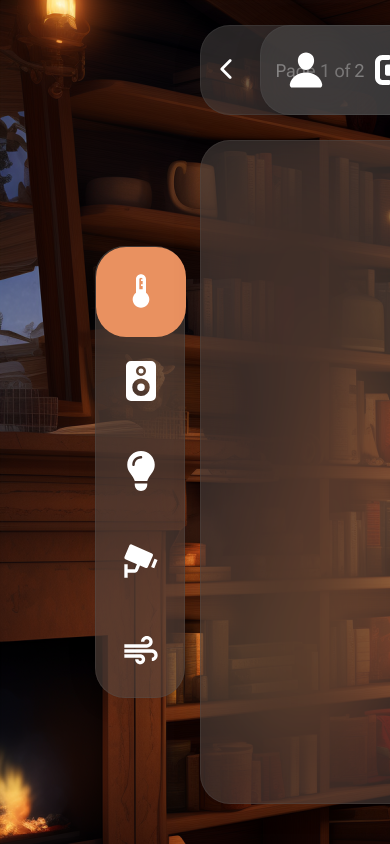
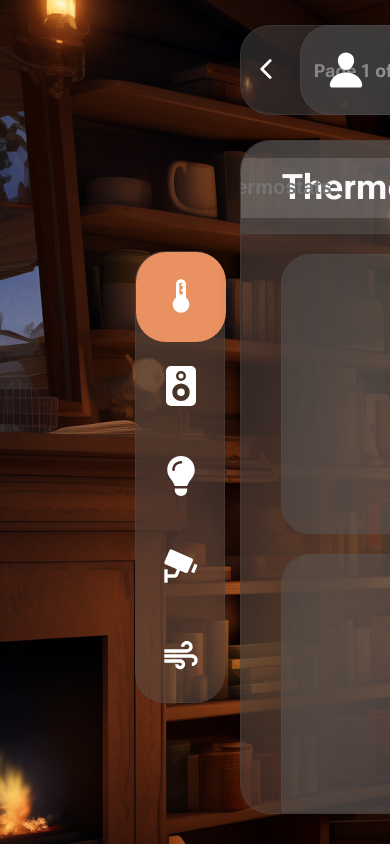
Before and after one commit to elab-development/internet-tehnologije-projekat-smarthome_2020_0069, a React (Create React App) app in the folder smart_home_frontend/: page / in a window 390 px wide. Built offline with nearby package versions, Linux system fonts and the light colour scheme.

Commit message:
Added partial responsiveness

```diff
--- /dev/null
+++ b/smart_home_frontend/src/Components/Devices/DeviceHeader.scss
@@ -0,0 +1,46 @@
+.device-header {
+    width: 100%;
+    display: flex;
+    flex-direction: row;
+    justify-content: space-between;
+    align-items: center;
+    padding: 40px;
+    padding-top: 25px;
+    padding-bottom: 25px;
+    position: sticky;
+    top: 0;
+    z-index: 100;
+
+    .device-title {
+        color: white;
+        font-weight: bold;
+        font-size: 35px;
+    }
+
+    .search-bar {
+        position: relative;
+        input {
+            background-color: rgba(217, 217, 217, 0.17);
+            width: 380px;
+            height: 60px;
+            border: none;
+            border-radius: 20px;
+            outline: none;
+            padding: 20px;
+            color: white;
+            font-size: 20px;
+            font-weight: bold;
+            position: absolute;
+            right: -10px;
+            top: -30px;
+        }
+        svg {
+            position: absolute;
+            width: 35px;
+            height: 35px;
+            top: -17px;
+            right: 5px;
+            color: #b8b9c0;
+        }
+    }
+}
--- /dev/null
+++ b/smart_home_frontend/src/Components/Devices/DeviceHeader.tsx
@@ -0,0 +1,29 @@
+import React from "react";
+import { IoMdSearch } from "react-icons/io";
+import GlassDiv from "../Shared/GlassDiv";
+import "./DeviceHeader.scss";
+
+type Props = {
+    title: string;
+    searchText: string;
+    setSearchText: React.Dispatch<React.SetStateAction<string>>;
+};
+
+const DeviceHeader = (props: Props) => {
+    return (
+        <GlassDiv className="device-header" roundBottom={0}>
+            <div className="device-title">{props.title}</div>
+            <div className="search-bar">
+                <input
+                    type="text"
+                    placeholder={`Search ${props.title}`}
+                    value={props.searchText}
+                    onChange={(e) => props.setSearchText(e.target.value)}
+                />
+                <IoMdSearch />
+            </div>
+        </GlassDiv>
+    );
+};
+
+export default DeviceHeader;
--- a/smart_home_frontend/src/Components/Devices/Pagination.scss
+++ b/smart_home_frontend/src/Components/Devices/Pagination.scss
@@ -25,6 +25,7 @@
 
     .page-text {
         font-size: 18px;
+        font-weight: bold;
         color: white;
     }
 }
--- a/smart_home_frontend/src/Components/Devices/Thermostats.scss
+++ /dev/null
@@ -1,5 +0,0 @@
-.thermostats-wrapper {
-    grid-column-start: 3;
-    grid-column-end: 5;
-    grid-row-start: 4;
-}
--- a/smart_home_frontend/src/Components/Devices/Thermostats.tsx
+++ /dev/null
@@ -1,11 +0,0 @@
-import React from "react";
-import GlassDiv from "../Shared/GlassDiv";
-import "./Thermostats.scss";
-
-type Props = {};
-
-const Thermostats = (props: Props) => {
-    return <GlassDiv className="thermostats-wrapper"></GlassDiv>;
-};
-
-export default Thermostats;
--- a/smart_home_frontend/src/Components/Shared/GlassDiv.tsx
+++ b/smart_home_frontend/src/Components/Shared/GlassDiv.tsx
@@ -4,11 +4,31 @@ import "./GlassDiv.scss";
 
 type Props = {
     className?: string;
+    roundTop?: number;
+    roundBottom?: number;
 };
 
 const GlassDiv = (props: PropsWithChildren<Props>) => {
     return (
-        <div className={"glass-div " + props.className}>{props.children}</div>
+        <div
+            className={"glass-div " + props.className}
+            style={{
+                borderTopLeftRadius:
+                    props.roundTop != null ? `${props.roundTop}px` : "30px",
+                borderTopRightRadius:
+                    props.roundTop != null ? `${props.roundTop}px` : "30px",
+                borderBottomLeftRadius:
+                    props.roundBottom != null
+                        ? `${props.roundBottom}px`
+                        : "30px",
+                borderBottomRightRadius:
+                    props.roundBottom != null
+                        ? `${props.roundBottom}px`
+                        : "30px",
+            }}
+        >
+            {props.children}
+        </div>
     );
 };
 
--- /dev/null
+++ b/smart_home_frontend/src/Components/Thermostats/ThermostatCard.scss
@@ -0,0 +1,4 @@
+.thermostat-card {
+    width: 460px;
+    height: 280px;
+}
--- /dev/null
+++ b/smart_home_frontend/src/Components/Thermostats/ThermostatCard.tsx
@@ -0,0 +1,11 @@
+import React from "react";
+import GlassDiv from "../Shared/GlassDiv";
+import "./ThermostatCard.scss";
+
+type Props = {};
+
+const ThermostatCard = (props: Props) => {
+    return <GlassDiv className="thermostat-card"></GlassDiv>;
+};
+
+export default ThermostatCard;
--- /dev/null
+++ b/smart_home_frontend/src/Components/Thermostats/Thermostats.scss
@@ -0,0 +1,17 @@
+.wrapper {
+    grid-column-start: 3;
+    grid-column-end: 5;
+    grid-row-start: 4;
+    overflow-y: auto;
+
+    .cards {
+        padding: 40px;
+        padding-top: 20px;
+        padding-bottom: 20px;
+        display: grid;
+        grid-template-columns: repeat(auto-fill, minmax(460px, 1fr));
+        grid-row: auto auto;
+        grid-gap: 20px;
+        justify-items: center;
+    }
+}
--- /dev/null
+++ b/smart_home_frontend/src/Components/Thermostats/Thermostats.tsx
@@ -0,0 +1,30 @@
+import React, { useState } from "react";
+import DeviceHeader from "../Devices/DeviceHeader";
+import GlassDiv from "../Shared/GlassDiv";
+import ThermostatCard from "./ThermostatCard";
+import "./Thermostats.scss";
+
+type Props = {};
+
+const Thermostats = (props: Props) => {
+    const [searchText, setSearchText] = useState<string>("");
+
+    return (
+        <GlassDiv className="wrapper">
+            <DeviceHeader
+                title="Thermostats"
+                searchText={searchText}
+                setSearchText={setSearchText}
+            />
+            <div className="cards">
+                <ThermostatCard />
+                <ThermostatCard />
+                <ThermostatCard />
+                <ThermostatCard />
+                <ThermostatCard />
+            </div>
+        </GlassDiv>
+    );
+};
+
+export default Thermostats;
--- a/smart_home_frontend/src/Pages/Devices.scss
+++ b/smart_home_frontend/src/Pages/Devices.scss
@@ -2,6 +2,6 @@
     width: 100vw;
     height: 100vh;
     display: grid;
-    grid-template-columns: 80px 120px auto 180px 80px;
-    grid-template-rows: 25px 90px 25px auto 40px;
+    grid-template-columns: 120px 120px auto 180px 120px;
+    grid-template-rows: 25px 90px 25px auto 30px;
 }
--- a/smart_home_frontend/src/Pages/Devices.tsx
+++ b/smart_home_frontend/src/Pages/Devices.tsx
@@ -2,7 +2,7 @@ import React, { useState } from "react";
 import Pagination from "../Components/Devices/Pagination";
 import ProfileButtons from "../Components/Devices/ProfileButtons";
 import Sidebar from "../Components/Devices/Sidebar";
-import Thermostats from "../Components/Devices/Thermostats";
+import Thermostats from "../Components/Thermostats/Thermostats";
 import "./Devices.scss";
 
 export enum Pages {
```
